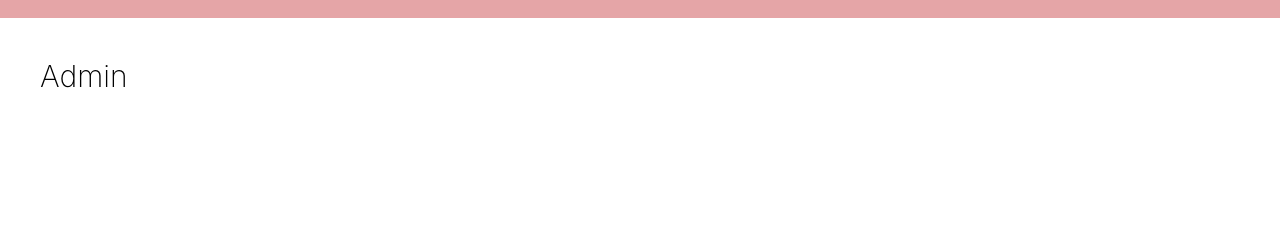
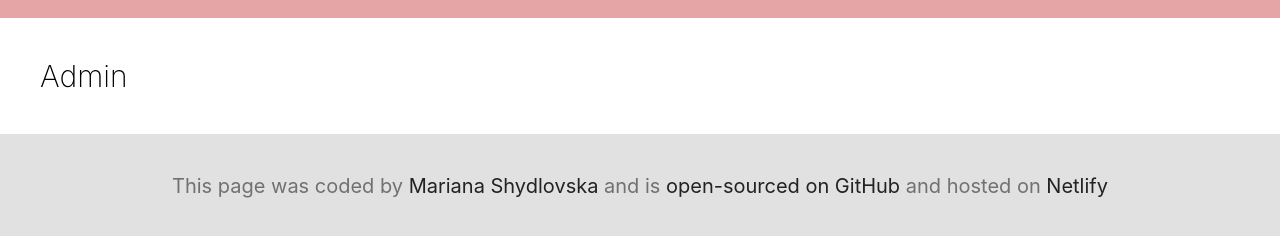
Before and after one commit to MarianaShy/portfolio, a plain HTML site: page index.html in a window 1280 px wide. Shown: the part 1897-2133 px from the top of the page. Before the commit the page ends 2031 px from the top, so only its background shows below. Drawn offline with Linux system fonts and the light colour scheme.

Commit message:
create and style footer

```diff
--- a/index.html
+++ b/index.html
@@ -172,7 +172,13 @@
 		</section>
 		<!-----------footer----------->
 		<footer>
-			<div></div>
+			<div class="footer-flex">
+				This page was coded by
+				<a href="https://www.linkedin.com/in/mariana-shy">Mariana Shydlovska</a>
+				and is
+				<a href="https://github.com/MarianaShy/portfolio">open-sourced on GitHub</a>
+				and hosted on <a href="https://lucent-belekoy-15a6a0.netlify.app/#contacts">Netlify</a>
+			</div>
 		</footer>
 	</div>
 
--- a/sourse/styles/footer.css
+++ b/sourse/styles/footer.css
@@ -0,0 +1,18 @@
+.footer-flex{
+	padding: 2rem;
+	margin: 0 auto;
+	align-self: center;
+	text-align: center;
+	color: var(--main-color);
+	width: 100%;
+	background-color: var(--background-gray);
+
+}
+.footer-flex a{
+	color: var(--main-dark-color);
+
+}
+.footer-flex a:hover{
+	color: var(--background-pink);
+
+}
--- a/sourse/styles/style.css
+++ b/sourse/styles/style.css
@@ -76,6 +76,9 @@ i{
 .container{
 	width: 100%;
 	position: relative;
+	display: flex;
+	justify-content: space-between;
+	flex-direction: column;
 }
 
 
```
